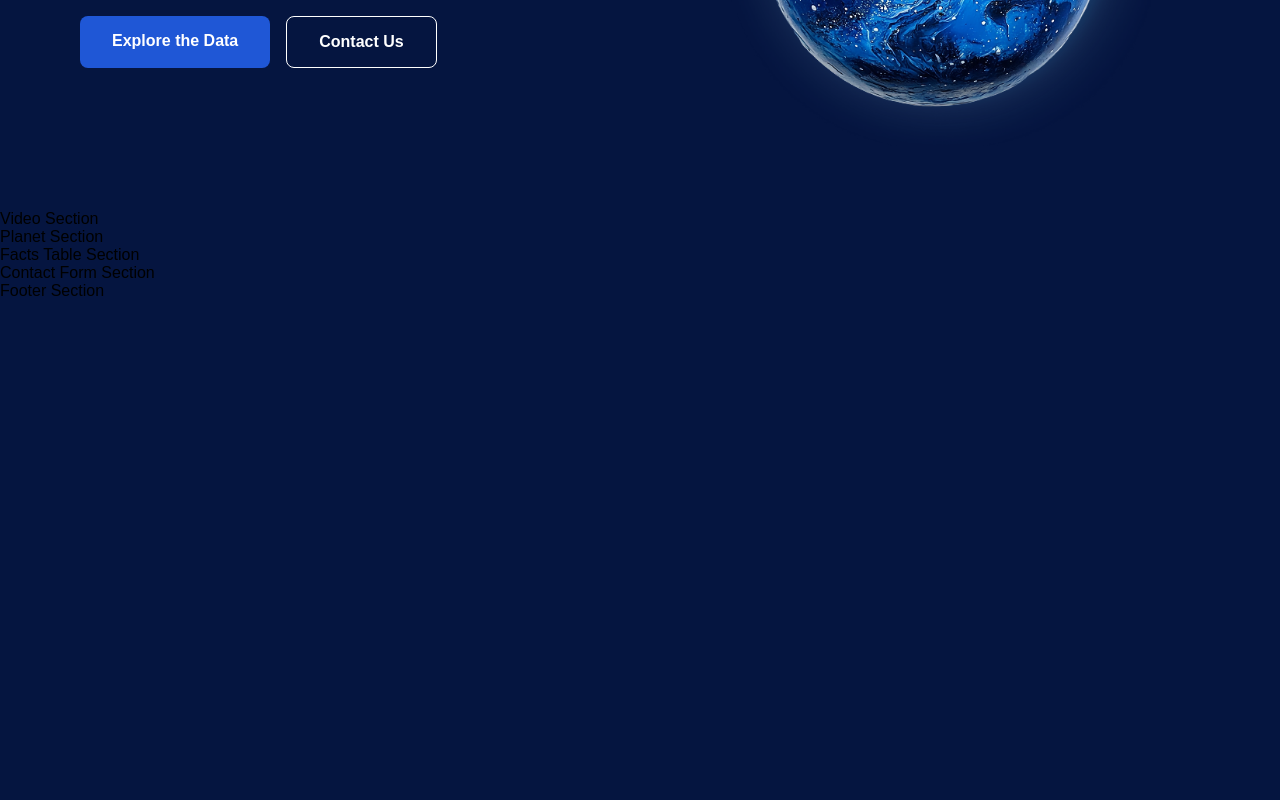
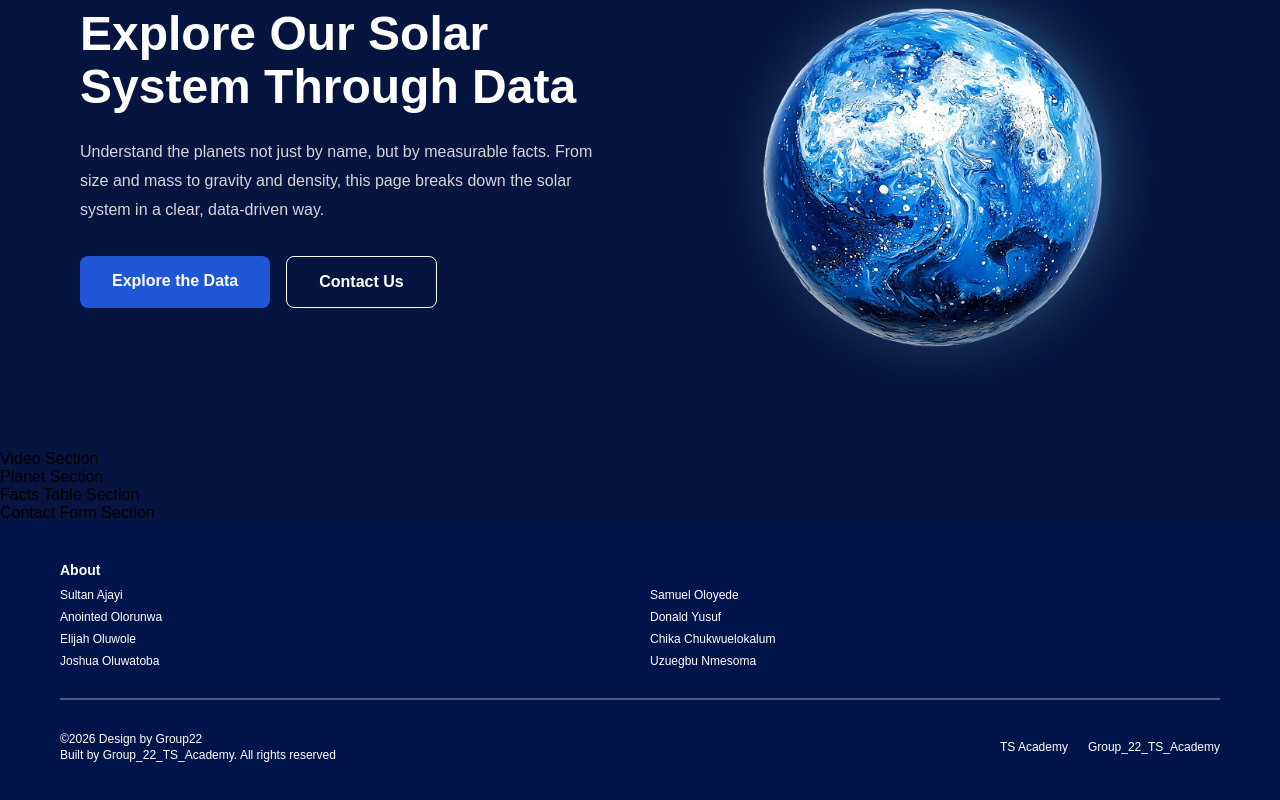
Before and after one commit to Allienino/Group_22_TS_Academy, a React (Vite) app: page / in a window 1280 px wide. Shown: the part 1072-1872 px from the top of the page. Before the commit the page ends 1372 px from the top, so only its background shows below. Built offline with nearby package versions, Linux system fonts and the light colour scheme.

Commit message:
Complete footer component

```diff
--- a/src/components/Footer.jsx
+++ b/src/components/Footer.jsx
@@ -1,5 +1,56 @@
+import "../styles/Footer.css";
+
 function Footer() {
-  return <footer>Footer Section</footer>;
+  return (
+    <footer className="footer">
+      {/* Top Section */}
+      <div className="footer-top">
+        <h4>About</h4>
+
+         <div className="team-members">
+      <p> Sultan Ajayi</p>
+      <p> Samuel Oloyede</p>
+      <p> Anointed Olorunwa</p>
+      <p> Donald Yusuf</p>
+      <p> Elijah Oluwole</p>
+      <p> Chika Chukwuelokalum</p>
+      <p> Joshua Oluwatoba</p>
+      <p> Uzuegbu Nmesoma</p>
+    </div>
+      </div>
+
+      <hr />
+
+      {/* Bottom Section */}
+      <div className="footer-bottom">
+        <div>
+          <p>©2026 Design by Group22 </p>
+
+          <p>
+            Built by Group_22_TS_Academy. All rights reserved
+          </p>
+        </div>
+
+        <div className="footer-links">
+          <a
+            href="https://tsacademyonline.com/"
+            target="_blank"
+            rel="noreferrer"
+          >
+            TS Academy
+          </a>
+
+          <a
+            href="https://github.com/Allienino/Group_22_TS_Academy.git"
+            target="_blank"
+            rel="noreferrer"
+          >
+            Group_22_TS_Academy
+          </a>
+        </div>
+      </div>
+    </footer>
+  );
 }
 
 export default Footer;
--- /dev/null
+++ b/src/styles/Footer.css
@@ -0,0 +1,60 @@
+.footer {
+  background-color: #02154b;
+  color: white;
+  padding: 40px 60px;
+  font-family: Arial, sans-serif;
+}
+
+.footer-top h4 {
+  margin-bottom: 10px;
+  font-size: 14px;
+}
+
+.footer-top p {
+  font-size: 12px;
+}
+
+.team-members {
+  display: grid;
+  grid-template-columns: repeat(2, 1fr);
+  gap: 8px 20px;
+  margin-top: 10px;
+}
+
+.team-members p {
+  margin: 0;
+  font-size: 12px;
+}
+
+hr {
+  margin: 30px 0;
+  border: 0.5px solid rgba(255, 255, 255, 0.3);
+}
+
+.footer-bottom {
+  display: flex;
+  justify-content: space-between;
+  align-items: center;
+  flex-wrap: wrap;
+}
+
+.footer-bottom p {
+  margin: 2px 0;
+  font-size: 12px;
+}
+
+.footer-links {
+  display: flex;
+  gap: 20px;
+  align-items: center;
+}
+
+.footer-links a {
+  color: white;
+  text-decoration: none;
+  font-size: 12px;
+}
+
+.footer-links a:hover {
+  text-decoration: underline;
+}
```
Also changed, not shown: 1 other file (tests, documents, lock files or other folders).
